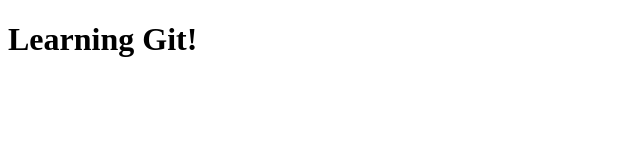
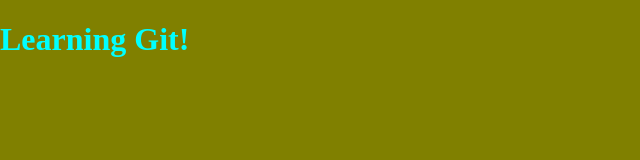
Before and after one commit to Gav-O/git-learn, a plain HTML site: page index.html in a window 1280 px wide. Shown: the whole page, without its empty margins (0-640 px from the left). Drawn offline with Linux system fonts and the light colour scheme.

Commit message:
Change bgcolor on body to olive

```diff
--- a/main.css
+++ b/main.css
@@ -1,7 +1,7 @@
-body, html: {
+body, html {
 	margin: 0px;
-	background: 'purple'
+	background: olive;
 }
-h1: {
+h1 {
 	color: cyan;
 }
```
Also changed, not shown: index.html (+0 -1 lines).
